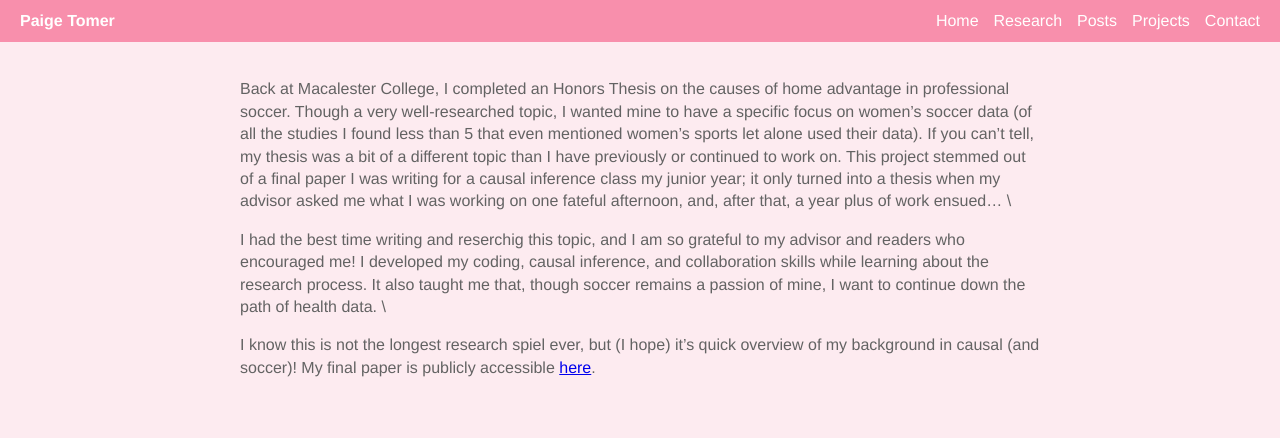
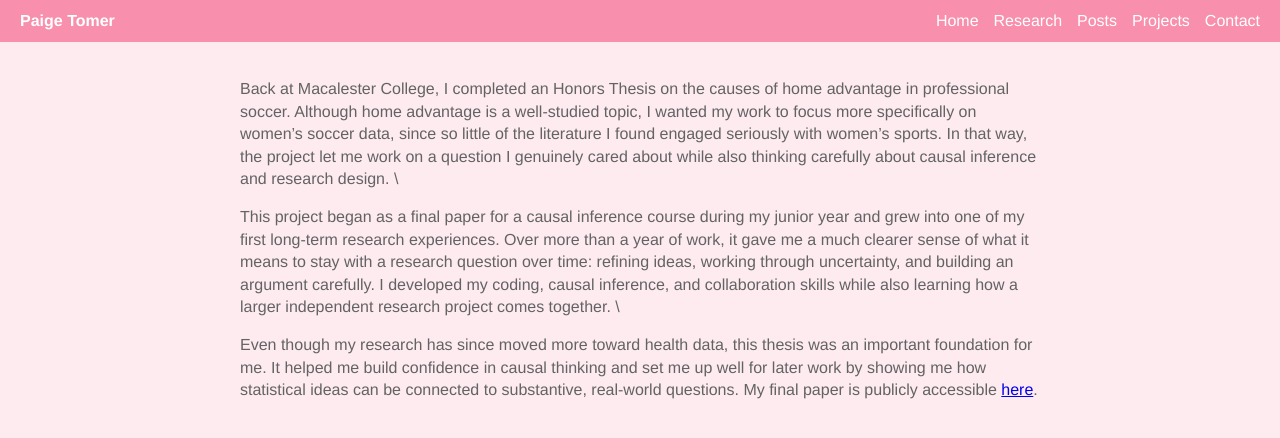
Before and after one commit to petomer-codes/petomer-website, a Jekyll site: the page built from research/honorsthesis.md, in a window 1280 px wide. Shown: the top 438 px of the page. Built offline with Jekyll 4.4.1, drawn with Linux system fonts in a browser that asks for light colours.

Commit message:
Update research pages

```diff
--- a/research/honorsthesis.md
+++ b/research/honorsthesis.md
@@ -3,8 +3,8 @@ layout: default
 title: Home advantage causes in professional soccer
 ---
 
-Back at Macalester College, I completed an Honors Thesis on the causes of home advantage in professional soccer. Though a very well-researched topic, I wanted mine to have a specific focus on women's soccer data (of all the studies I found less than 5 that even mentioned women's sports let alone used their data). If you can't tell, my thesis was a bit of a different topic than I have previously or continued to work on. This project stemmed out of a final paper I was writing for a causal inference class my junior year; it only turned into a thesis when my advisor asked me what I was working on one fateful afternoon, and, after that, a year plus of work ensued... \\
+Back at Macalester College, I completed an Honors Thesis on the causes of home advantage in professional soccer. Although home advantage is a well-studied topic, I wanted my work to focus more specifically on women's soccer data, since so little of the literature I found engaged seriously with women's sports. In that way, the project let me work on a question I genuinely cared about while also thinking carefully about causal inference and research design. \\
 
-I had the best time writing and reserchig this topic, and I am so grateful to my advisor and readers who encouraged me! I developed my coding, causal inference, and collaboration skills while learning about the research process. It also taught me that, though soccer remains a passion of mine, I want to continue down the path of health data. \
+This project began as a final paper for a causal inference course during my junior year and grew into one of my first long-term research experiences. Over more than a year of work, it gave me a much clearer sense of what it means to stay with a research question over time: refining ideas, working through uncertainty, and building an argument carefully. I developed my coding, causal inference, and collaboration skills while also learning how a larger independent research project comes together. \\
 
-I know this is not the longest research spiel ever, but (I hope) it's quick overview of my background in causal (and soccer)! My final paper is publicly accessible [here](https://digitalcommons.macalester.edu/mathcs_honors/86/).
+Even though my research has since moved more toward health data, this thesis was an important foundation for me. It helped me build confidence in causal thinking and set me up well for later work by showing me how statistical ideas can be connected to substantive, real-world questions. My final paper is publicly accessible [here](https://digitalcommons.macalester.edu/mathcs_honors/86/).
```
Also changed, not shown: _layouts/default.html (+5 -3 lines), research/bbtrajectories.md (added, +26 -0 lines), research/pb-measurement-error.md (added, +25 -0 lines), research/u5mr-spatial-correlation.md (added, +15 -0 lines), 1 other file.
